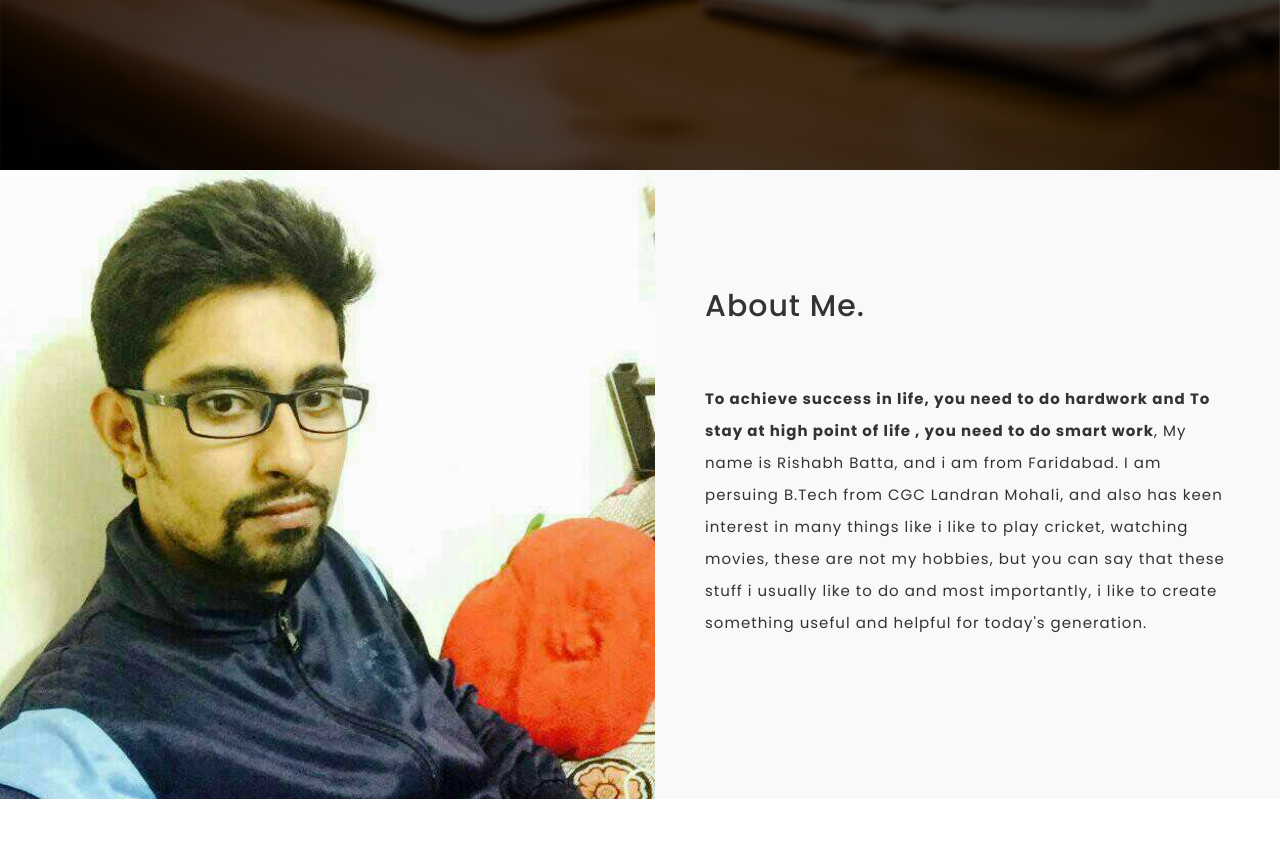
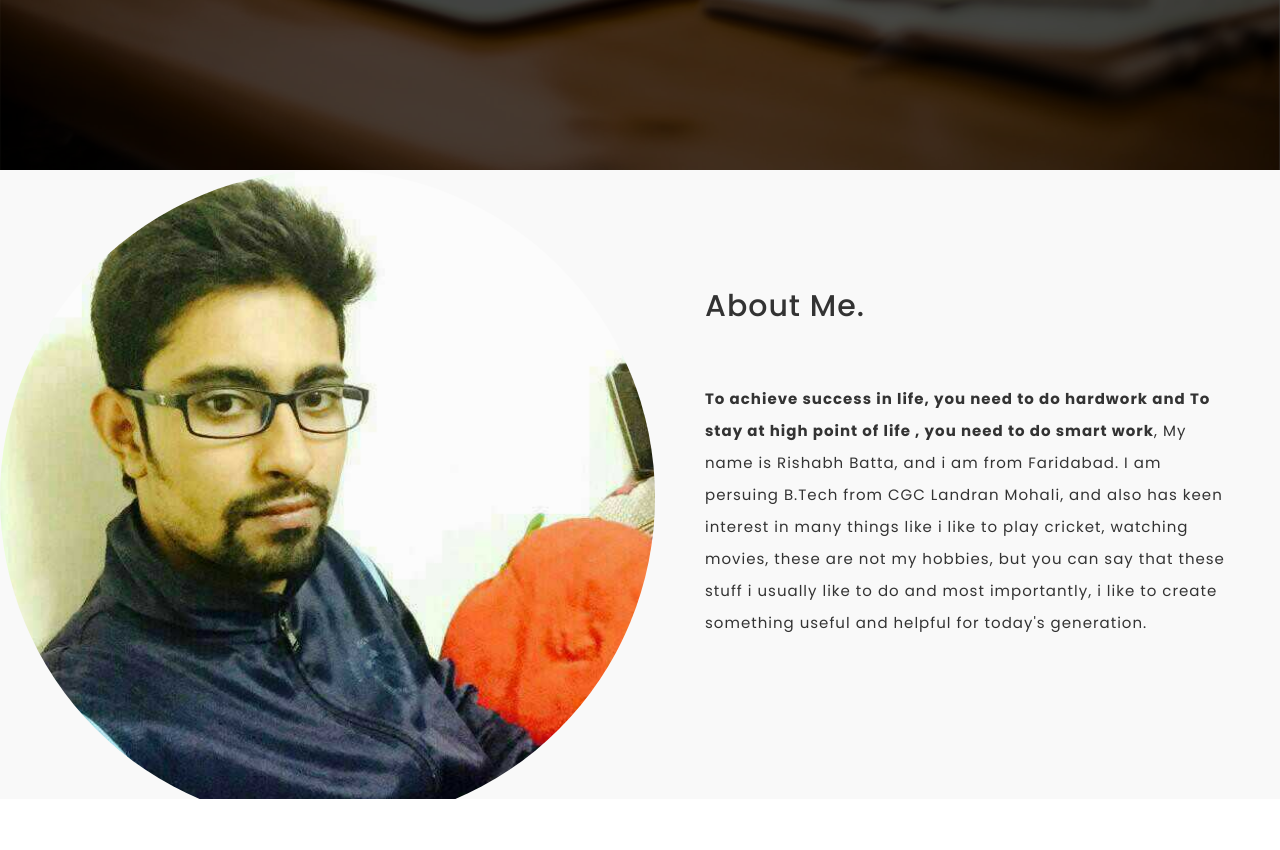
Before and after one commit to Rishabh0009/rishabh0009.github.io, a plain HTML site: page index.html in a window 1280 px wide. Shown: the part 630-1480 px from the top of the page. Drawn offline with Linux system fonts and the light colour scheme; some packages are replaced by stand-ins of ours.

Commit message:
Update index.html

```diff
--- a/index.html
+++ b/index.html
@@ -133,7 +133,7 @@
          <div class="row">
 
               <div class="col-md-6 col-sm-12 col-xs-12">
-                <img class="img-responsive" src="images/bg/MyPic.jpg" draggable="false" alt="">
+                <img class="img-responsive img-circle" src="images/bg/MyPic.jpg" draggable="false" alt="">
               </div>
 
               <div class="col-md-6 col-sm-12 col-xs-12">
```
